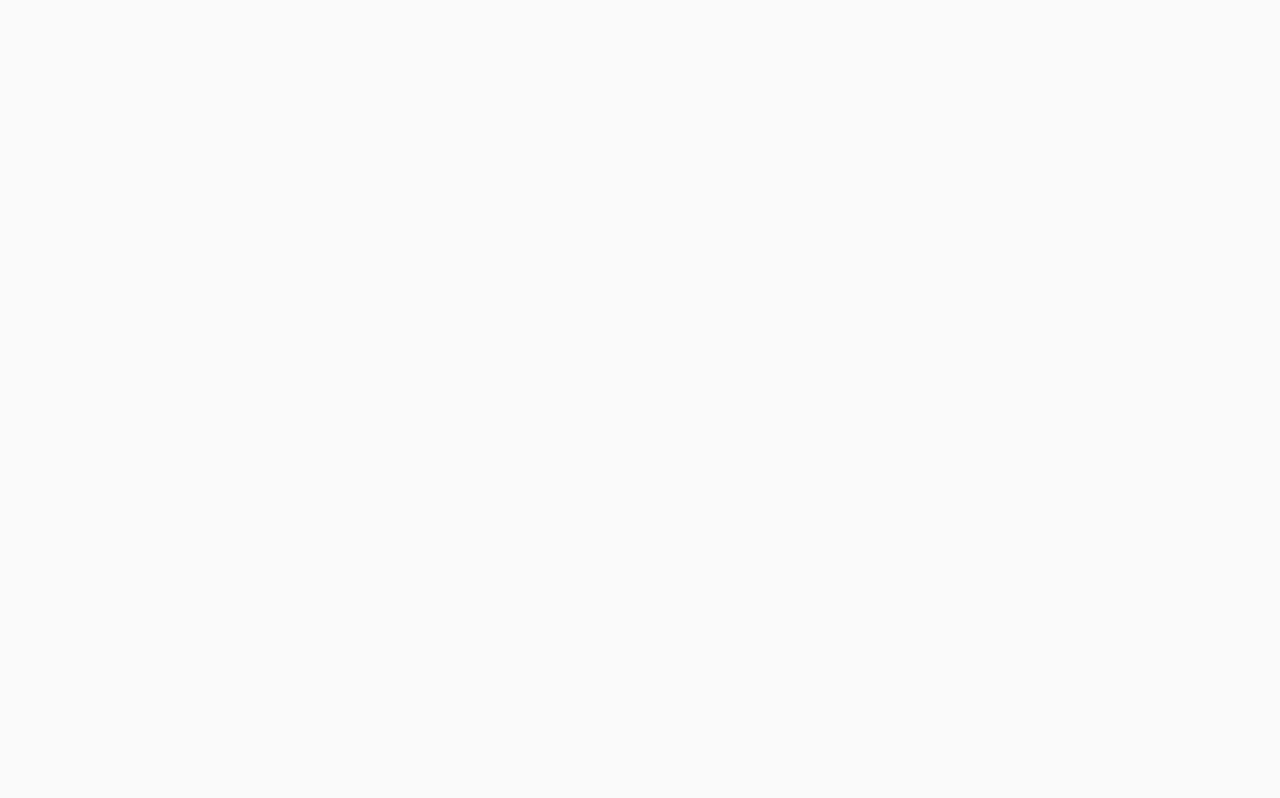
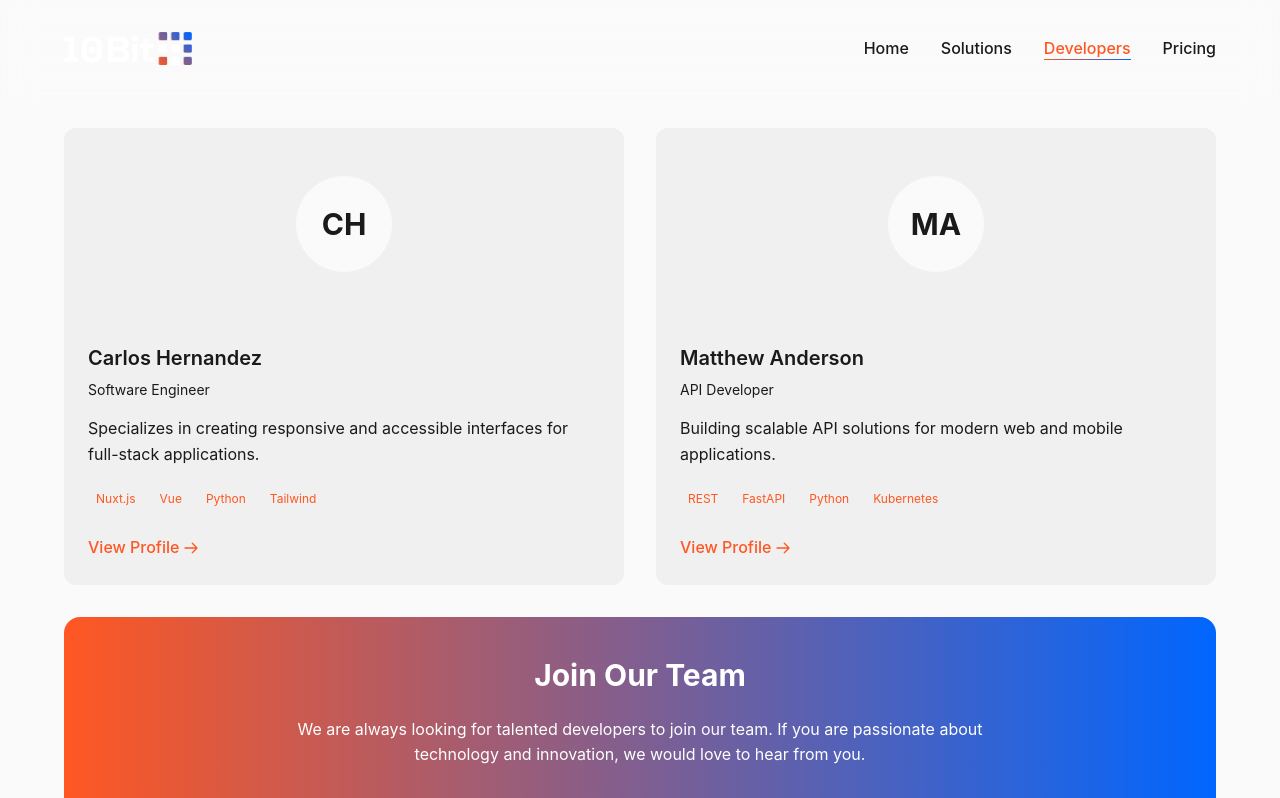
Before and after one commit to notmatthewa/10bit, a Nuxt app: page /developers in a window 1280 px wide. Before the commit this address had no page. Shown: the top 798 px of the page. Built offline with nearby package versions, Linux system fonts and the light colour scheme; a web font is replaced by a local one.

Commit message:
added dev info and routing stuff

```diff
--- a/assets/css/main.css
+++ b/assets/css/main.css
@@ -13,9 +13,11 @@
 
     @media (prefers-color-scheme: dark) {
         :root {
-            --background: 18 18 18;
-            --text: 240 240 240;
-            --secondary: 26 26 26;
+            --background: #1a1a1a;
+            --text: #f0f0f0;
+            --secondary: #2a2a2a;
+            --accent: #FF5722;
+            --secondary-accent: #0066ff;
         }
     }
 
@@ -69,4 +71,8 @@
     .to-secondary-accent {
         --tw-gradient-to: var(--secondary-accent);
     }
+
+    .can-click {
+        cursor: pointer;
+    }
 }
--- /dev/null
+++ b/components/DevCard.vue
@@ -0,0 +1,74 @@
+<template>
+  <div class="bg-secondary rounded-xl overflow-hidden transition-all duration-300 hover:-translate-y-1 hover:shadow-lg">
+    <div class="h-48 flex items-center justify-center">
+      <div class="h-24 w-24 rounded-full bg-background flex items-center justify-center text-3xl font-bold">
+        {{ dev.initials }}
+      </div>
+    </div>
+    <div class="p-6">
+      <h3 class="text-xl font-semibold mb-2">{{ dev.name }}</h3>
+      <p class="text-sm mb-4">{{ dev.title }}</p>
+      <p class="mb-5">{{ dev.bio }}</p>
+      <div class="flex no-wrap overflow-x-auto mb-6 skills-container">
+        <span v-for="skill in dev.skills" :key="skill"
+          class="text-xs py-1 px-3 skill text-accent">
+          {{ skill }}
+        </span>
+      </div>
+      <a :href="dev.profileUrl" class="inline-flex items-center text-accent font-medium hover:underline" target="_blank" rel="noopener noreferrer">
+        View Profile
+        <svg xmlns="http://www.w3.org/2000/svg" class="h-4 w-4 ml-1" fill="none" viewBox="0 0 24 24" stroke="currentColor">
+          <path stroke-linecap="round" stroke-linejoin="round" stroke-width="2" d="M14 5l7 7m0 0l-7 7m7-7H3" />
+        </svg>
+      </a>
+    </div>
+  </div>
+</template>
+
+<script setup>
+// Component props
+const props = defineProps({
+  dev: {
+    type: Object,
+    required: true,
+    default: () => ({
+      name: '',
+      initials: '',
+      title: '',
+      bio: '',
+      skills: [],
+      profileUrl: ''
+    })
+  }
+});
+</script>
+
+<style scoped>
+/* Make skills container adjust spacing but keep single row */
+.skills-container {
+  display: flex;
+  flex-wrap: nowrap;
+  gap: var(--gap-size, 0.5rem);
+}
+
+.skill {
+  padding: 0.25rem 0.5rem;
+  border-radius: 0.25rem;
+  background-color: var(--secondary);
+}
+
+/* On smaller screens allow wrapping */
+@media (max-width: 640px) {
+  .skills-container {
+    flex-wrap: wrap;
+    gap: 0.5rem;
+  }
+}
+
+/* Adjust spacing between skills based on container width */
+@media (min-width: 641px) {
+  .skills-container {
+    --gap-size: clamp(0.25rem, 2vw, 0.5rem);
+  }
+}
+</style>
--- a/components/NavLink.vue
+++ b/components/NavLink.vue
@@ -1,10 +1,14 @@
 <template>
   <a
     :href="href"
-      class="text-text font-medium transition-all duration-300 relative hover:text-accent"
+    class="text-text font-medium transition-all duration-300 relative"
+    :class="{ 'text-accent': active }"
   >
     <slot></slot>
-      <span class="absolute left-0 bottom-[-2px] w-0 h-px bg-accent transition-all duration-300 nav-underline"></span>
+    <span
+      class="absolute left-0 bottom-[-2px] h-px bg-accent transition-all duration-300 nav-underline"
+      :class="{ 'w-full': active, 'w-0': !active }"
+    ></span>
   </a>
 </template>
 
@@ -13,6 +17,10 @@
   href: {
     type: String,
     required: true
+  },
+  active: {
+    type: Boolean,
+    default: false
   }
 });
 </script>
--- a/components/Navbar.vue
+++ b/components/Navbar.vue
@@ -1,16 +1,20 @@
 <template>
   <header
     class="fixed top-0 w-full px-[5%] py-8 flex justify-between items-center z-50 backdrop-filter backdrop-blur-lg bg-background/80 transition-all duration-300"
-      :class="{ 'py-4': scrolled }"
-    >
-        <div class="logo text-2xl font-bold tracking-tighter">
+    :class="{ 'py-4': scrolled }">
+    <div class="logo text-2xl font-bold tracking-tighter can-click" @click="$router.push('/')">
       <img src="~/assets/logos/Single Logo White.png" alt="10 Bit Technology" class="hidden sm:block w-24 md:w-32">
       <img src="~/assets/logos/Logo Glyph.png" alt="10 Bit Technology" class="block sm:hidden w-8">
     </div>
     <nav>
       <ul class="flex items-center md:gap-8 gap-4">
         <li v-for="item in navItems" :key="item.text">
-                <NavLink :href="item.href">{{ item.text }}</NavLink>
+          <NavLink
+            :href="item.href"
+            :active="activeTab === item.text"
+          >
+            {{ item.text }}
+          </NavLink>
         </li>
       </ul>
     </nav>
@@ -20,10 +24,17 @@
 <script setup>
 import { ref, onMounted, onUnmounted } from 'vue';
 
+defineProps({
+  activeTab: {
+    type: String,
+    default: ''
+  }
+});
+
 const navItems = [
-    { text: 'Products', href: '#' },
+  { text: 'Home', href: '/' },
   { text: 'Solutions', href: '#' },
-    { text: 'Developers', href: '#' },
+  { text: 'Developers', href: '/developers' },
   { text: 'Pricing', href: '#' }
 ];
 
@@ -43,6 +54,4 @@
 });
 </script>
 
-<style scoped>
-
-</style>
+<style scoped></style>
--- /dev/null
+++ b/pages/developers.vue
@@ -0,0 +1,91 @@
+<template>
+    <div class="min-h-screen bg-background">
+        <Navbar activeTab="Developers" />
+
+        <main class="pt-32 px-[5%] pb-20">
+            <div class="grid grid-cols-1 md:grid-cols-1 lg:grid-cols-1 gap-8 max-w-7xl mx-auto">
+                <!-- devcard container -->
+                <section class="grid grid-cols-1 md:grid-cols-2 lg:grid-cols-2 gap-8">
+                    <DevCard v-for="(dev, index) in featuredDevelopers" :key="index" :dev="dev" />
+                </section>
+
+                <!-- Join the Community -->
+                <section class="bg-gradient-to-r from-accent to-secondary-accent rounded-2xl p-10 text-white">
+                    <div class="max-w-3xl mx-auto text-center">
+                        <h2 class="text-3xl font-bold mb-6">Join Our Team</h2>
+                        <p class="mb-8">We are always looking for talented developers to join our team. If you are
+                            passionate about technology and innovation, we would love to hear from you.</p>
+                        <div class="flex flex-col sm:flex-row gap-4 justify-center">
+                            <a href="#"
+                                class="px-8 py-3 bg-white text-accent font-semibold rounded-lg hover:bg-opacity-90 transition-all">
+                                Contact us →
+                            </a>
+                        </div>
+                    </div>
+                </section>
+            </div>
+        </main>
+
+        <footer class="py-12 px-[5%] text-center">
+            <p class="text-sm opacity-60">© 2025 10 Bit Technology. All rights reserved.</p>
+        </footer>
+    </div>
+</template>
+
+<script setup>
+// Sample data for featured developers
+const featuredDevelopers = [
+    {
+        name: 'Carlos Hernandez',
+        initials: 'CH',
+        title: 'Software Engineer',
+        bio: 'Specializes in creating responsive and accessible interfaces for full-stack applications.',
+        skills: ['Nuxt.js', 'Vue', 'Python', 'Tailwind'],
+        profileUrl: 'https://www.linkedin.com/in/carlos-hernandez-8b0b552a9/'
+    },
+    {
+        name: 'Matthew Anderson',
+        initials: 'MA',
+        title: 'API Developer',
+        bio: 'Building scalable API solutions for modern web and mobile applications.',
+        skills: ['REST', 'FastAPI', 'Python', 'Kubernetes'],
+        profileUrl: 'https://www.linkedin.com/in/matthew-anderson-a6254a192/'
+    }
+];
+</script>
+
+<style scoped>
+/* Animations */
+@keyframes fadeIn {
+    from {
+        opacity: 0;
+        transform: translateY(20px);
+    }
+
+    to {
+        opacity: 1;
+        transform: translateY(0);
+    }
+}
+
+.animate-fadeIn {
+    animation: fadeIn 0.8s ease forwards;
+}
+
+/* Subtle animation for feature cards */
+.feature-card::before {
+    content: '';
+    position: absolute;
+    top: 0;
+    left: 0;
+    width: 100%;
+    height: 100%;
+    background: linear-gradient(45deg, transparent 0%, rgba(255, 255, 255, 0.05) 50%, transparent 100%);
+    transform: translateX(-100%);
+    transition: transform 0.6s ease;
+}
+
+.feature-card:hover::before {
+    transform: translateX(100%);
+}
+</style>
--- a/pages/index.vue
+++ b/pages/index.vue
@@ -1,6 +1,6 @@
 <template>
   <div class="min-h-screen bg-background text-text transition-all duration-300 overflow-x-hidden">
-    <Navbar />
+    <Navbar active-tab="Home" />
 
     <main class="mt-24 px-[5%]">
       <section class="hero h-[85vh] flex flex-col justify-center items-start max-w-7xl mx-auto">
@@ -12,10 +12,10 @@
         </p>
         <div class="flex items-center gap-4 animate-fadeIn opacity-0" style="animation-delay: 0.6s;">
           <a href="#" class="inline-flex items-center bg-accent text-white px-8 py-4 rounded gap-2 font-semibold transition-all duration-300 hover:-translate-y-0.5 hover:shadow-lg hover:shadow-accent/20">
-            Get started →
+            Contact us →
           </a>
           <a href="#" class="inline-flex items-center bg-transparent text-text px-8 py-4 rounded gap-2 font-semibold transition-all duration-300 border border-text hover:-translate-y-0.5 hover:bg-secondary">
-            See documentation
+            See projects
           </a>
         </div>
       </section>
@@ -27,8 +27,8 @@
         <div class="grid grid-cols-1 md:grid-cols-3 gap-8">
           <div class="feature-card bg-secondary p-8 rounded-lg transition-all duration-300 hover:-translate-y-1 relative overflow-hidden">
             <div class="text-4xl text-accent mb-6">◎</div>
-            <h3 class="text-2xl font-semibold mb-4">Precision Engineering</h3>
-            <p>Enhanced accuracy and performance with our 10-bit processing architecture.</p>
+            <h3 class="text-2xl font-semibold mb-4">Wide Range of Solutions</h3>
+            <p>From cloud computing to AI, we offer a comprehensive suite of services.</p>
           </div>
           <div class="feature-card bg-secondary p-8 rounded-lg transition-all duration-300 hover:-translate-y-1 relative overflow-hidden">
             <div class="text-4xl text-accent mb-6">◉</div>
@@ -56,31 +56,7 @@ import Navbar from '~/components/Navbar.vue';
 // Component imports are handled automatically by Nuxt
 </script>
 
-<style>
-:root {
-  --background: #fafafa;
-  --text: #1a1a1a;
-  --accent: #FF5722;
-  --secondary-accent: #0066ff;
-  --secondary: #f0f0f0;
-}
-
-@media (prefers-color-scheme: dark) {
-  :root {
-    --background: #121212;
-    --text: #f0f0f0;
-    --secondary: #1a1a1a;
-  }
-}
-
-.bg-background {
-  background-color: var(--background);
-}
-
-.text-text {
-  color: var(--text);
-}
-
+<style scoped>
 .bg-secondary-accent {
   background-color: var(--secondary-accent);
 }
```
Lines whose indentation alone changed are shown as unchanged.
